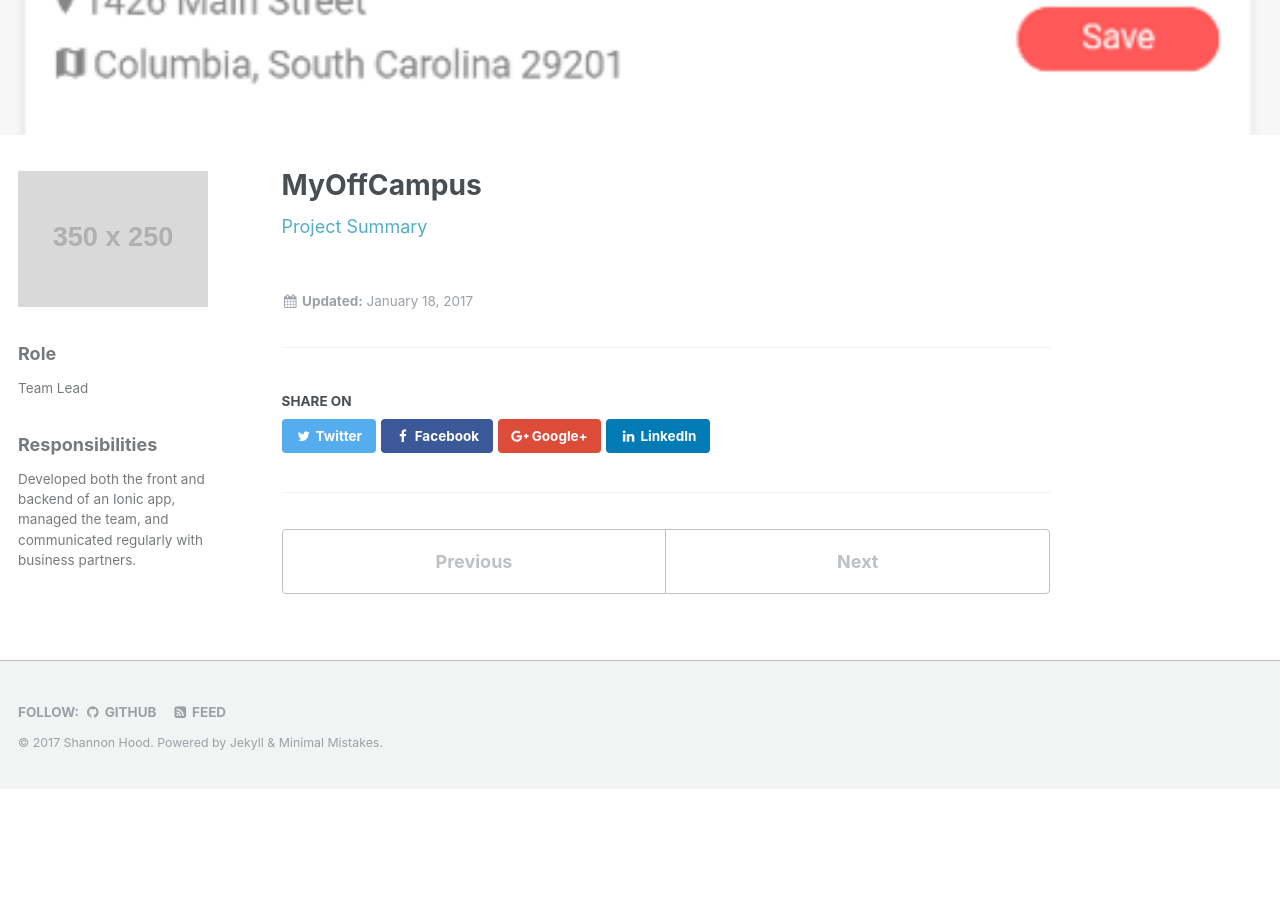
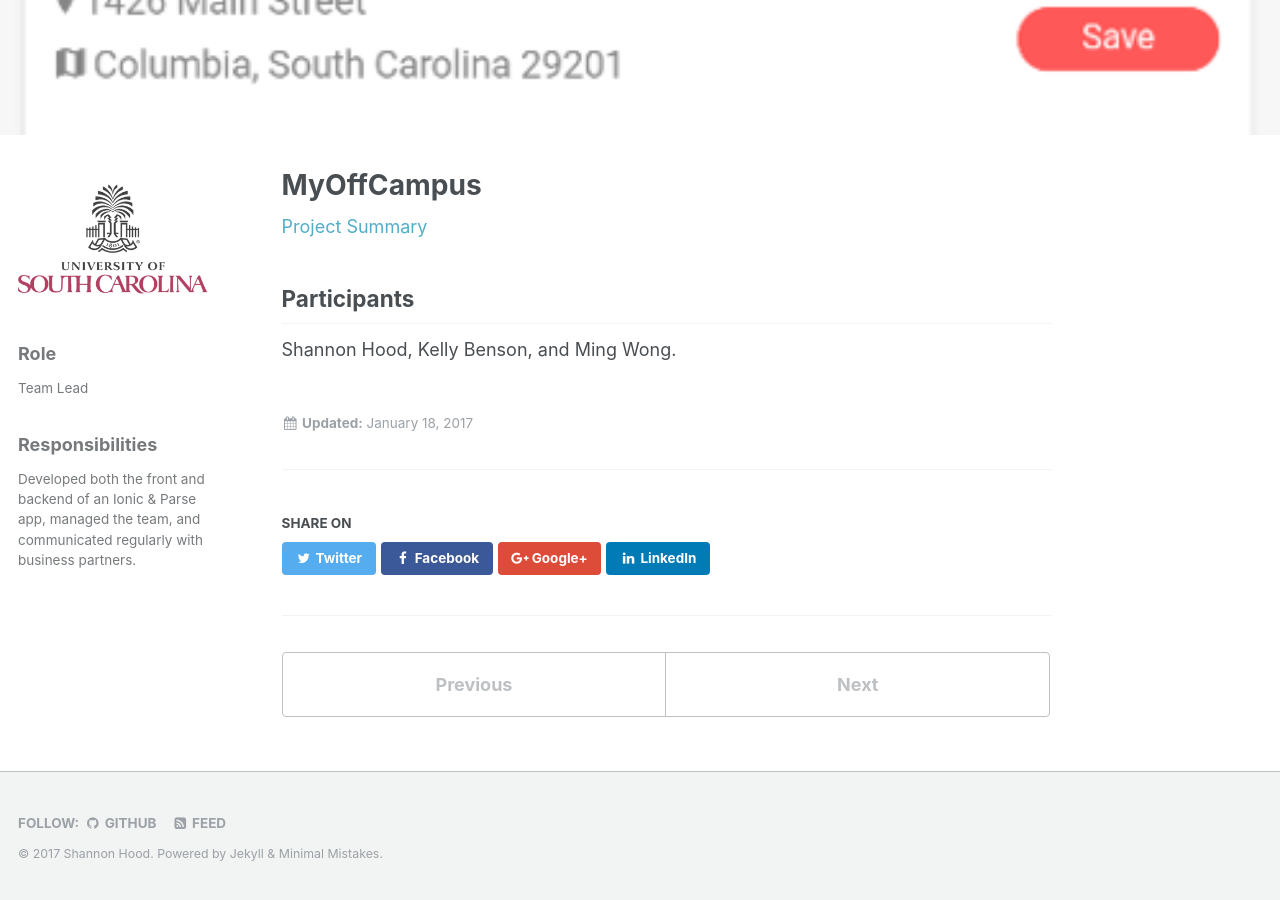
Before and after one commit to hoodsr/hoodsr.github.io, a Jekyll site: the page built from _portfolio/myoffcampus.md, in a window 1280 px wide and 900 px high, scrolled down 843 px. Built offline with Jekyll 4.4.1, drawn with Linux system fonts in a browser that asks for light colours; before the commit the page ends 1632 px from its top, so only the background shows below that.

Commit message:
minor changes to project pages

```diff
--- a/_portfolio/myoffcampus.md
+++ b/_portfolio/myoffcampus.md
@@ -7,11 +7,11 @@ header:
   teaser: myoffcampus-1.png
 sidebar:
   - title: "Role"
-    image: http://placehold.it/350x250
-    image_alt: "logo"
+    image: usc-logo.png
+    image_alt: "USC Logo"
     text: "Team Lead"
   - title: "Responsibilities"
-    text: "Developed both the front and backend of an Ionic app, managed the team, and communicated regularly with business partners."
+    text: "Developed both the front and backend of an Ionic &amp; Parse app, managed the team, and communicated regularly with business partners."
 gallery:
   - url: unsplash-gallery-image-1.jpg
     image_path: unsplash-gallery-image-1-th.jpg
@@ -25,3 +25,7 @@ gallery:
 ---
 
 <a href="../../files/myoffcampus-report.pdf">Project Summary</a>
+
+<h2>Participants</h2>
+
+Shannon Hood, Kelly Benson, and Ming Wong.
```
Also changed, not shown: _portfolio/simplecompiler.md (+1 -1 lines), _portfolio/websmt.md (+1 -1 lines).
